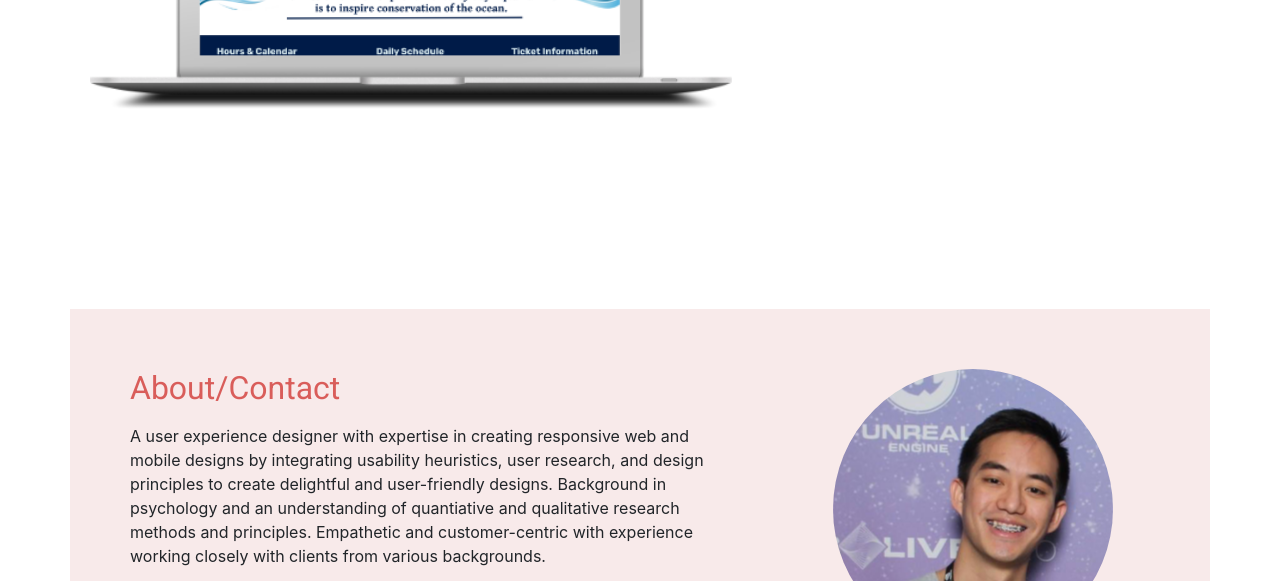
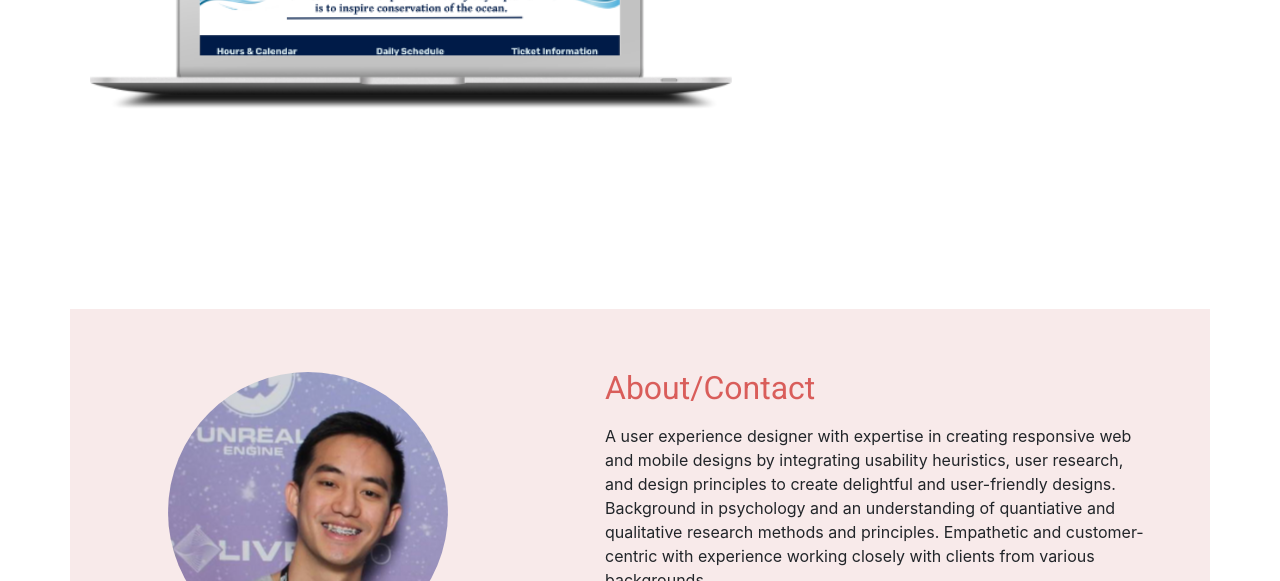
Before and after one commit to psoontho/home, a plain HTML site: page index.html in a window 1280 px wide. Shown: the part 2172-2753 px from the top of the page. Drawn offline with nearby package versions, Linux system fonts and the light colour scheme.

Commit message:
adjusted padding

```diff
--- a/css/style.css
+++ b/css/style.css
@@ -136,7 +136,7 @@ body {
 
 
 .my-col-1 {
-  padding: 60px 0 60px 60px;
+  padding: 60px 60px 60px 60px;
 
 }
 
--- a/index.html
+++ b/index.html
@@ -148,6 +148,13 @@
 
     <div class="container aboutMeContainer" id="about">
         <div class="row">
+
+            <div class="col col-xs-12 col-md-5 my-col-2">
+
+                <div class="myImage"></div>
+
+            </div>
+
             <div class="col col-xs-12 col-md-7 my-col-1">
                 <h2>About/Contact</h2>
                 <p>A user experience designer with expertise in creating responsive web and mobile designs by
@@ -167,11 +174,7 @@
 
 
             <!--working on this part my-col-2 and myImage-->
-            <div class="col col-xs-12 col-md-5 my-col-2">
 
-                <div class="myImage"></div>
-
-            </div>
         </div>
 
 
```
